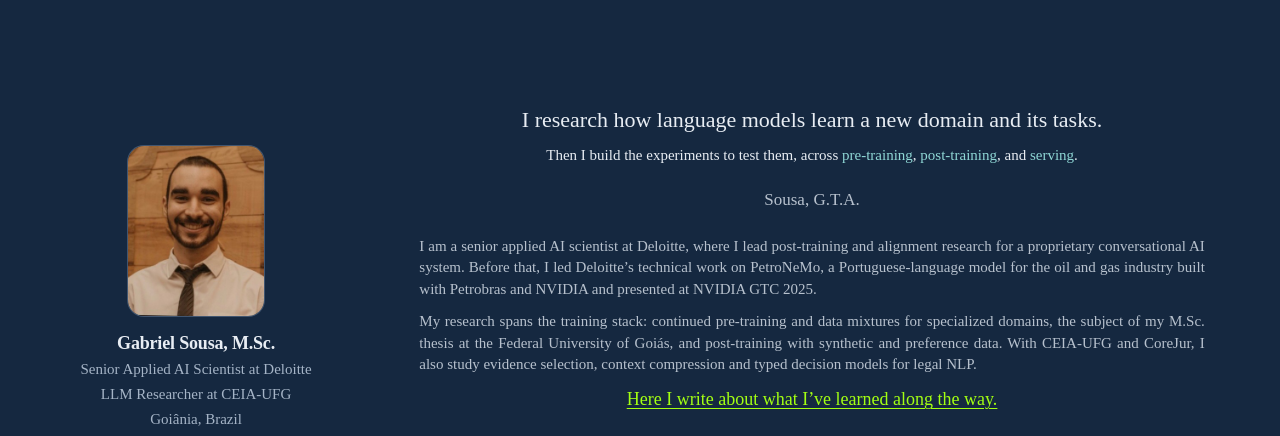
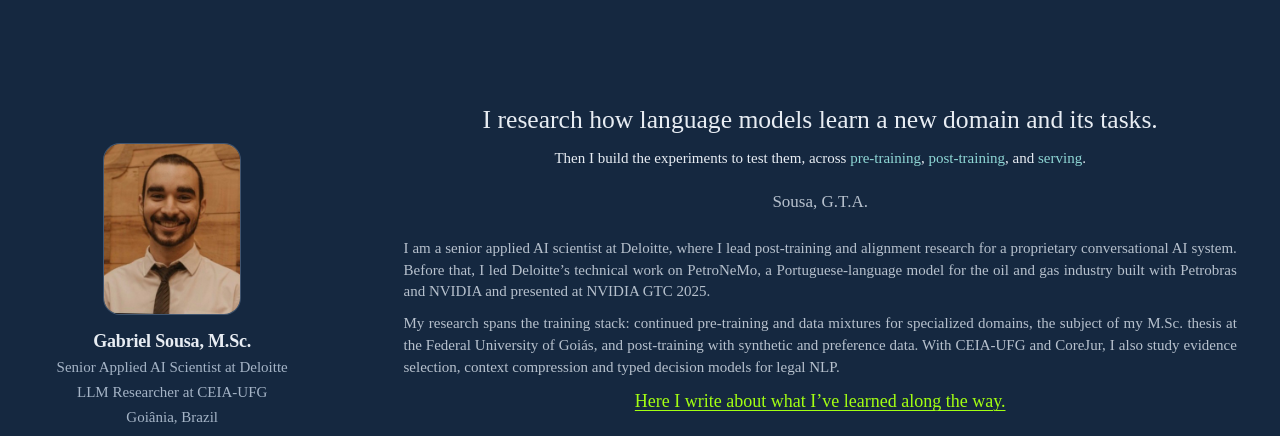
Before and after one commit to gabrieltxs/gabrielsousa-alongtheway, an Astro site: page / in a window 1280 px wide. Shown: the part 104-540 px from the top of the page. Built offline with nearby package versions, Linux system fonts and the light colour scheme; Astro itself is replaced by a stand-in of ours; some packages are replaced by stand-ins of ours.

Commit message:
Enlarge landing title with enough desktop reading space

```diff
--- a/src/styles/global.css
+++ b/src/styles/global.css
@@ -1120,7 +1120,7 @@ pre {
 	display: flex;
 	flex-direction: column;
 }
-.home-page > .frame { max-width: 76rem; }
+.home-page > .frame { max-width: 86rem; }
 .home-page > main {
 	flex: 1;
 	display: grid;
@@ -1188,7 +1188,7 @@ pre {
 .card-statement {
 	margin: 0;
 	font-family: var(--serif);
-	font-size: 1.375rem;
+	font-size: clamp(1.5rem, 2vw, 1.625rem);
 	font-weight: 400;
 	line-height: 1.25;
 	letter-spacing: normal;
```
